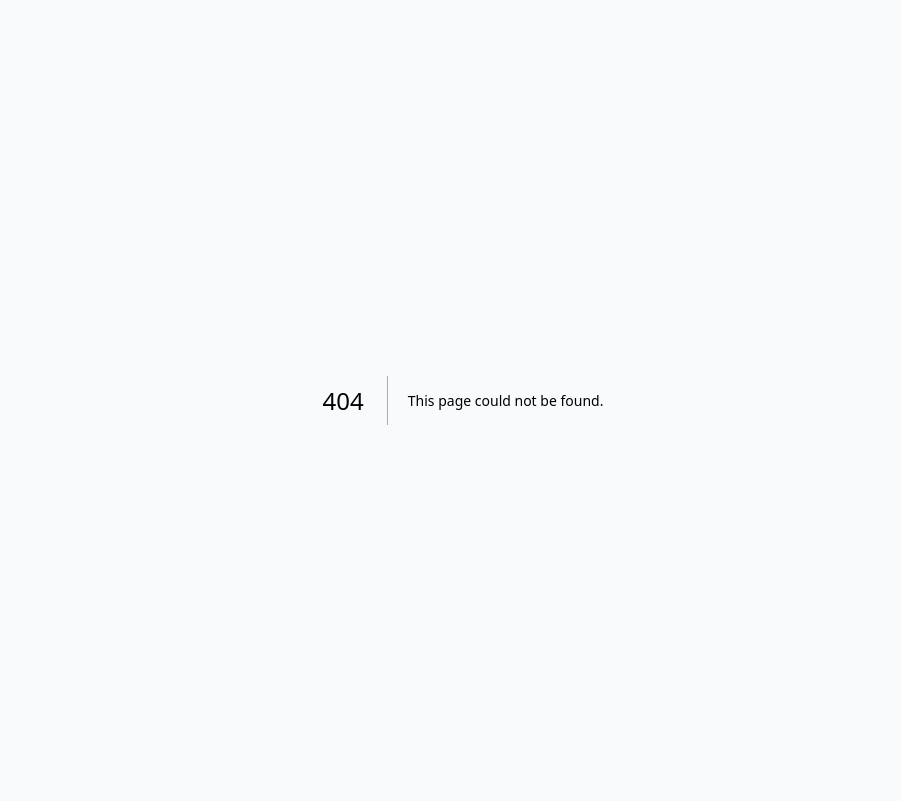
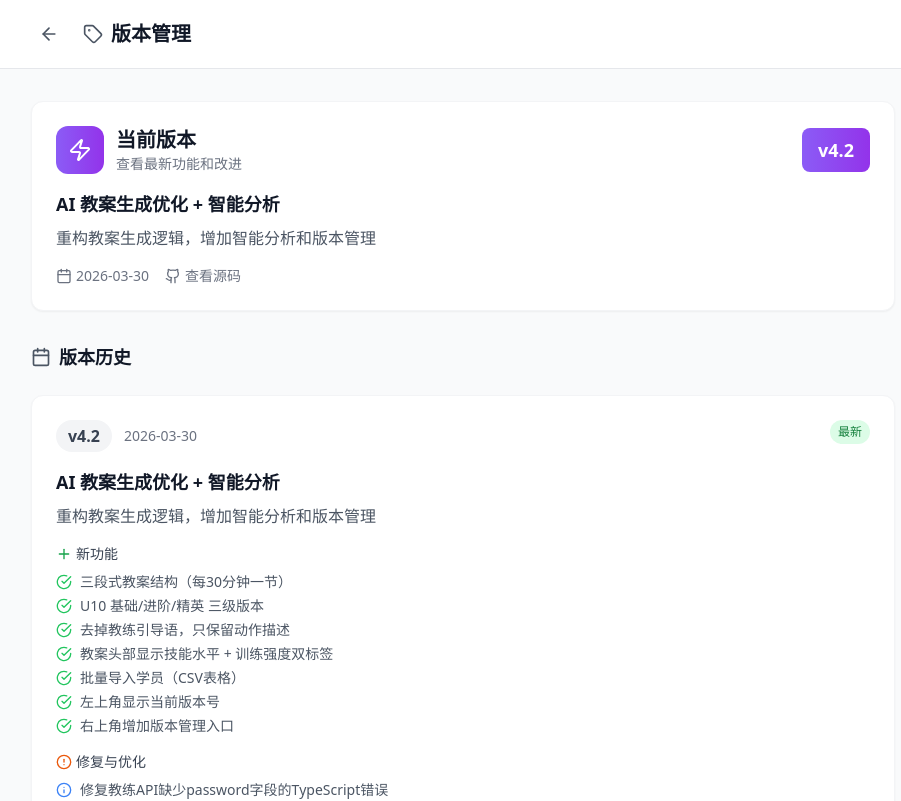
Before and after one commit to maomaoaichibing/basketball-coach, a Next.js app: page /version in a window 1280 px wide. Before the commit this address had no page. Shown: the top 801 px of the page, without its empty margins (177-1078 px from the left). Built offline with nearby package versions, Linux system fonts and the light colour scheme.

Commit message:
feat: 增加版本管理功能 - 显示版本号 + 版本历史页面

```diff
--- a/src/app/page.tsx
+++ b/src/app/page.tsx
@@ -136,11 +136,17 @@ export default function Home() {
                 <Dumbbell className="w-7 h-7" />
               </div>
               <div>
-                <h1 className="text-xl font-bold">篮球青训教案系统</h1>
+                <div className="flex items-center gap-2">
+                  <h1 className="text-xl font-bold">篮球青训教案系统</h1>
+                  <span className="px-2 py-0.5 bg-white/20 text-white text-xs rounded-full font-medium">v4.2</span>
+                </div>
                 <p className="text-orange-100 text-sm">智能教案生成 · 球员成长追踪</p>
               </div>
             </div>
             <div className="flex items-center gap-2">
+              <Link href="/version" className="px-3 py-1.5 text-sm hover:bg-white/10 rounded-lg flex items-center gap-1">
+                <span>版本管理</span>
+              </Link>
               <Link href="/settings" className="p-2 hover:bg-white/10 rounded-lg">
                 <Settings className="w-5 h-5" />
               </Link>
--- /dev/null
+++ b/src/app/version/page.tsx
@@ -0,0 +1,192 @@
+'use client'
+
+import Link from 'next/link'
+import { ArrowLeft, Github, Calendar, Tag, Zap, Plus, CheckCircle, AlertCircle, Info } from 'lucide-react'
+
+// 版本历史记录
+const versions = [
+  {
+    version: 'v4.2',
+    date: '2026-03-30',
+    title: 'AI 教案生成优化 + 智能分析',
+    description: '重构教案生成逻辑，增加智能分析和版本管理',
+    features: [
+      { type: 'feature', text: '三段式教案结构（每30分钟一节）' },
+      { type: 'feature', text: 'U10 基础/进阶/精英 三级版本' },
+      { type: 'feature', text: '去掉教练引导语，只保留动作描述' },
+      { type: 'feature', text: '教案头部显示技能水平 + 训练强度双标签' },
+      { type: 'feature', text: '批量导入学员（CSV表格）' },
+      { type: 'feature', text: '左上角显示当前版本号' },
+      { type: 'feature', text: '右上角增加版本管理入口' },
+    ],
+    fixes: [
+      { type: 'fix', text: '修复教练API缺少password字段的TypeScript错误' },
+    ]
+  },
+  {
+    version: 'v4.1',
+    date: '2026-03-24',
+    title: '智能教案生成 2.0',
+    description: 'AI 驱动的智能教案生成系统，支持技能短板分析',
+    features: [
+      { type: 'feature', text: 'RAG 案例库集成，检索相似教学案例' },
+      { type: 'feature', text: '学员技能短板自动分析' },
+      { type: 'feature', text: '针对性训练方案推荐' },
+      { type: 'feature', text: '支持 AI 生成和规则生成双模式' },
+    ],
+    fixes: [
+      { type: 'fix', text: '修复分数计算 bug（从5分制改为50分制）' },
+      { type: 'fix', text: '优化技能等级阈值，适应不同年龄段' },
+    ]
+  },
+  {
+    version: 'v4.0',
+    date: '2026-03-20',
+    title: '全面重构升级',
+    description: 'Next.js + TypeScript + Tailwind CSS 技术栈重构',
+    features: [
+      { type: 'feature', text: '全新 UI 设计，响应式布局' },
+      { type: 'feature', text: '完整的学员管理系统' },
+      { type: 'feature', text: '训练计划管理' },
+      { type: 'feature', text: '课后反馈与评估' },
+      { type: 'feature', text: '数据统计与分析' },
+    ],
+    fixes: [
+      { type: 'fix', text: '修复开发模式样式丢失问题' },
+      { type: 'fix', text: '优化生产环境构建流程' },
+    ]
+  },
+]
+
+export default function VersionPage() {
+  return (
+    <div className="min-h-screen bg-gray-50">
+      {/* 头部 */}
+      <header className="bg-white border-b border-gray-200 sticky top-0 z-10">
+        <div className="max-w-4xl mx-auto px-4 py-4">
+          <div className="flex items-center gap-4">
+            <Link href="/" className="p-2 hover:bg-gray-100 rounded-lg">
+              <ArrowLeft className="w-5 h-5 text-gray-600" />
+            </Link>
+            <h1 className="text-xl font-bold text-gray-900 flex items-center gap-2">
+              <Tag className="w-5 h-5 text-gray-600" />
+              版本管理
+            </h1>
+          </div>
+        </div>
+      </header>
+
+      <main className="max-w-4xl mx-auto px-4 py-8">
+        {/* 当前版本 */}
+        <div className="bg-white rounded-xl p-6 shadow-sm border border-gray-100 mb-8">
+          <div className="flex items-center justify-between mb-4">
+            <div className="flex items-center gap-3">
+              <div className="w-12 h-12 bg-gradient-to-r from-violet-500 to-purple-600 rounded-xl flex items-center justify-center">
+                <Zap className="w-6 h-6 text-white" />
+              </div>
+              <div>
+                <h2 className="text-xl font-bold text-gray-900">当前版本</h2>
+                <p className="text-gray-500 text-sm">查看最新功能和改进</p>
+              </div>
+            </div>
+            <div className="px-4 py-2 bg-gradient-to-r from-violet-500 to-purple-600 text-white rounded-lg font-bold text-lg">
+              {versions[0].version}
+            </div>
+          </div>
+          <div className="prose max-w-none">
+            <h3 className="text-lg font-semibold text-gray-900 mb-2">{versions[0].title}</h3>
+            <p className="text-gray-600">{versions[0].description}</p>
+          </div>
+          <div className="mt-4 flex items-center gap-4 text-sm text-gray-500">
+            <div className="flex items-center gap-1">
+              <Calendar className="w-4 h-4" />
+              {versions[0].date}
+            </div>
+            <div className="flex items-center gap-1">
+              <Github className="w-4 h-4" />
+              <a href="https://github.com/maomaoaichibing/basketball-coach" target="_blank" className="hover:text-gray-700">
+                查看源码
+              </a>
+            </div>
+          </div>
+        </div>
+
+        {/* 版本历史 */}
+        <div className="space-y-6">
+          <h2 className="text-lg font-semibold text-gray-900 flex items-center gap-2">
+            <Calendar className="w-5 h-5 text-gray-600" />
+            版本历史
+          </h2>
+
+          {versions.map((version, idx) => (
+            <div key={idx} className="bg-white rounded-xl p-6 shadow-sm border border-gray-100">
+              <div className="flex items-start justify-between mb-4">
+                <div className="flex items-center gap-3">
+                  <div className="px-3 py-1 bg-gray-100 text-gray-700 rounded-full font-bold">
+                    {version.version}
+                  </div>
+                  <div className="text-sm text-gray-500">{version.date}</div>
+                </div>
+                {idx === 0 && (
+                  <span className="px-2 py-1 bg-green-100 text-green-700 text-xs rounded-full font-medium">
+                    最新
+                  </span>
+                )}
+              </div>
+
+              <h3 className="text-lg font-semibold text-gray-900 mb-2">{version.title}</h3>
+              <p className="text-gray-600 mb-4">{version.description}</p>
+
+              {/* 新功能 */}
+              {version.features && version.features.length > 0 && (
+                <div className="mb-4">
+                  <h4 className="text-sm font-medium text-gray-700 mb-2 flex items-center gap-1">
+                    <Plus className="w-4 h-4 text-green-600" />
+                    新功能
+                  </h4>
+                  <ul className="space-y-1">
+                    {version.features.map((feat, fIdx) => (
+                      <li key={fIdx} className="flex items-start gap-2 text-sm text-gray-600">
+                        <CheckCircle className="w-4 h-4 text-green-500 mt-0.5 flex-shrink-0" />
+                        <span>{feat.text}</span>
+                      </li>
+                    ))}
+                  </ul>
+                </div>
+              )}
+
+              {/* 修复 */}
+              {version.fixes && version.fixes.length > 0 && (
+                <div>
+                  <h4 className="text-sm font-medium text-gray-700 mb-2 flex items-center gap-1">
+                    <AlertCircle className="w-4 h-4 text-orange-600" />
+                    修复与优化
+                  </h4>
+                  <ul className="space-y-1">
+                    {version.fixes.map((fix, fIdx) => (
+                      <li key={fIdx} className="flex items-start gap-2 text-sm text-gray-600">
+                        <Info className="w-4 h-4 text-blue-500 mt-0.5 flex-shrink-0" />
+                        <span>{fix.text}</span>
+                      </li>
+                    ))}
+                  </ul>
+                </div>
+              )}
+            </div>
+          ))}
+        </div>
+
+        {/* 底部提示 */}
+        <div className="mt-8 p-4 bg-blue-50 rounded-lg border border-blue-100">
+          <div className="flex items-start gap-2">
+            <Info className="w-5 h-5 text-blue-600 mt-0.5" />
+            <div className="text-sm text-blue-800">
+              <p className="font-medium mb-1">版本更新说明</p>
+              <p>系统会持续迭代优化，每个版本都会带来新的功能和改进。建议定期查看版本更新日志，了解最新功能。</p>
+            </div>
+          </div>
+        </div>
+      </main>
+    </div>
+  )
+}
```
